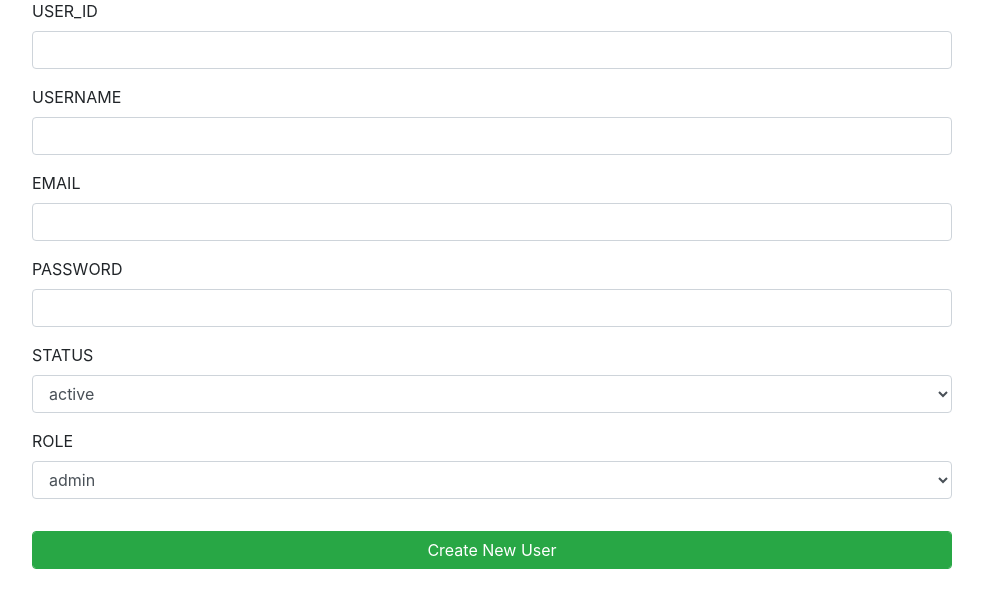
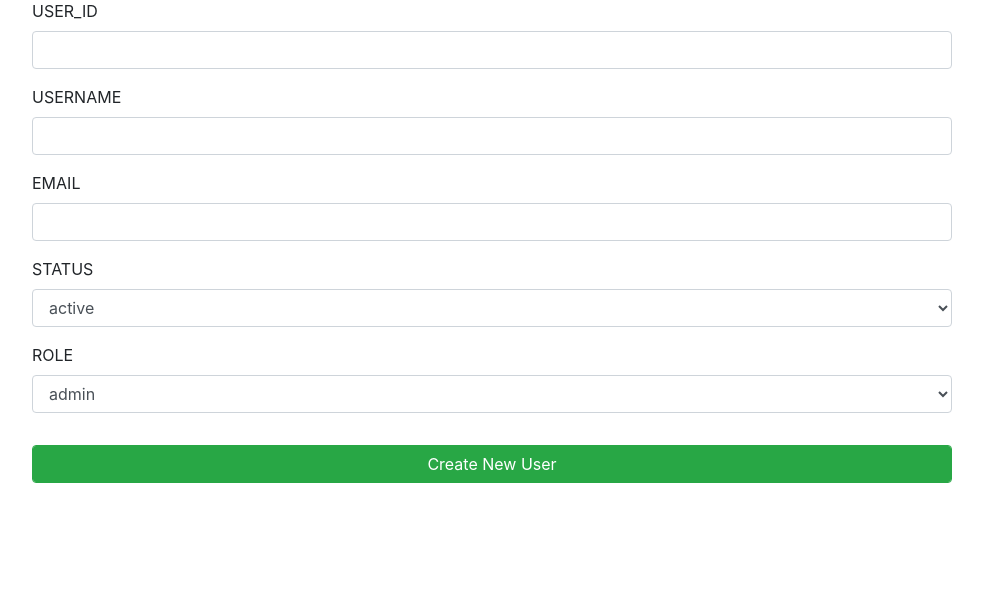
Before and after one commit to mennareda568/crud-project, a PHP site: page /Admin/users.php?page=create in a window 1280 px wide. Shown: the part 144-752 px from the top of the page, without its empty margins (53-1036 px from the left). Run offline with PHP 8.4, Linux system fonts and the light colour scheme; a user stored in the database is signed in; some libraries are stand-ins or nearby versions.

Commit message:
Update users.php

```diff
--- a/Admin/users.php
+++ b/Admin/users.php
@@ -88,7 +88,6 @@ if (isset($_SESSION['login'])) {
                                 <th scope="col">ID</th>
                                 <th scope="col">NAME</th>
                                 <th scope="col">EMAIL</th>
-                                <th scope="col">PASSWORD</th>
                                 <th scope="col">STATUS</th>
                                 <th scope="col">ROLE</th>
                                 <th scope="col">CREATED_AT</th>
@@ -103,7 +102,6 @@ if (isset($_SESSION['login'])) {
                                 <td><?php echo $item['user_id'] ?></td>
                                 <td><?php echo $item['username'] ?></td>
                                 <td><?php echo $item['email'] ?></td>
-                                <td><?php echo $item['password'] ?></td>
                                 <td><?php echo $item['status'] ?></td>
                                 <td><?php echo $item['role'] ?></td>
                                 <td><?php echo $item['created_at'] ?></td>
@@ -142,8 +140,6 @@ if (isset($_SESSION['login'])) {
                         <input type="text" name="name" class="form-control mb-3">
                         <label>EMAIL</label>
                         <input type="email" name="email" class="form-control mb-3">
-                        <label>PASSWORD</label>
-                        <input type="password" name="pass" class="form-control mb-3">
                         <label>STATUS</label>
                         <select name="status" class="form-control mb-3">
                             <option value="1">active</option>
@@ -168,7 +164,6 @@ if (isset($_SESSION['login'])) {
             $id = $_POST['id'];
             $name = $_POST['name'];
             $email = $_POST['email'];
-            $pass = $_POST['pass'];
             $status = $_POST['status'];
             $role = $_POST['role'];
 
@@ -182,9 +177,9 @@ if (isset($_SESSION['login'])) {
             } else {
                 try {
                     $statment = $connect->prepare("insert into users
-                    (user_id,username,email,`password`,`status`,`role`,created_at)
-                    values(?,?,?,?,?,?,now())");
-                    $statment->execute(array($id, $name, $email, $pass, $status, $role));
+                    (user_id,username,email,`status`,`role`,created_at)
+                    values(?,?,?,?,?,now())");
+                    $statment->execute(array($id, $name, $email, $status, $role));
                     $_SESSION['message'] = "CREATED SUCESSFULLY";
                     header("Location:users.php");
                 } catch (PDOException $e) {
@@ -214,8 +209,6 @@ if (isset($_SESSION['login'])) {
                         <input type="text" readonly name="name" value="<?php echo $item['username']; ?>" class="form-control mb-3">
                         <label>EMAIL</label>
                         <input type="email" readonly name="email" value="<?php echo $item['email']; ?>" class="form-control mb-3">
-                        <label>PASSWORD</label>
-                        <input type="password" readonly name="pass" value="<?php echo $item['password']; ?>" class="form-control mb-3">
                         <label>STATUS</label>
                         <select name="status" class="form-control mb-3">
                             <?php
@@ -255,7 +248,6 @@ if (isset($_SESSION['login'])) {
             $new_id = $_POST['new_id'];
             $name = $_POST['name'];
             $email = $_POST['email'];
-            $pass = $_POST['pass'];
             $status = $_POST['status'];
             $role = $_POST['role'];
 
@@ -265,12 +257,11 @@ if (isset($_SESSION['login'])) {
                 user_id=?,
                 username=?,
                 email=?,
-               `password`=?,
                `status`=?,
                `role`=?,
                 updated_at=now()
                 WHERE user_id=?");
-                    $statment->execute(array($new_id, $name, $email, $pass, $status, $role, $old_id));
+                    $statment->execute(array($new_id, $name, $email, $status, $role, $old_id));
                     $_SESSION['message'] = "UPDATED SUCESSFULLY";
                     header("Location:users.php");
                 } catch (PDOException $e) {
```
